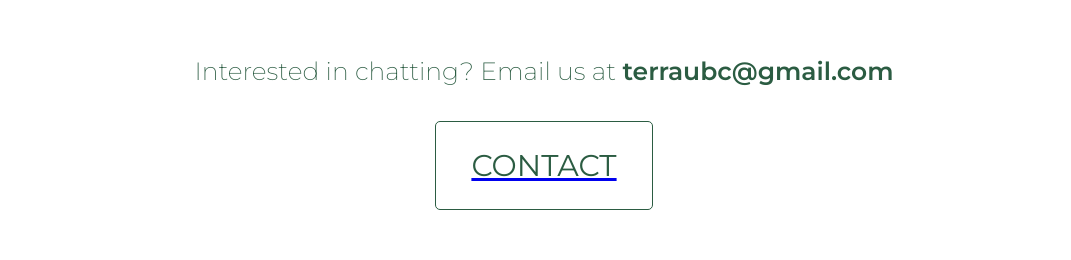
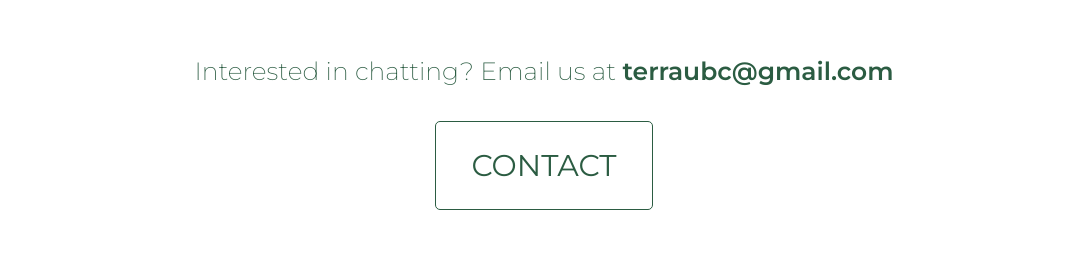
Before and after one commit to EnactusUBC/terra-website, a plain HTML site: page index.html in a window 1280 px wide. Shown: the part 2200-2460 px from the top of the page, without its empty margins (96-1167 px from the left). Drawn offline with Linux system fonts and the light colour scheme.

Commit message:
Update index.html

```diff
--- a/index.html
+++ b/index.html
@@ -108,7 +108,7 @@
 
     <!-- Contact us -->
     <p class="contactUsInfo">Interested in chatting? Email us at <a class="contactEmail" href="mailto:terraubc@gmail.com">terraubc@gmail.com</a></p>
-    <a href="mailto:terraubc@gmail.com"><button class="contactUsButton">CONTACT</button></a>
+    <a href="mailto:terraubc@gmail.com" style="text-decoration: none"><button class="contactUsButton">CONTACT</button></a>
 
     <h2 class="enactusTitle">About Enactus UBC</h2>
 
```
